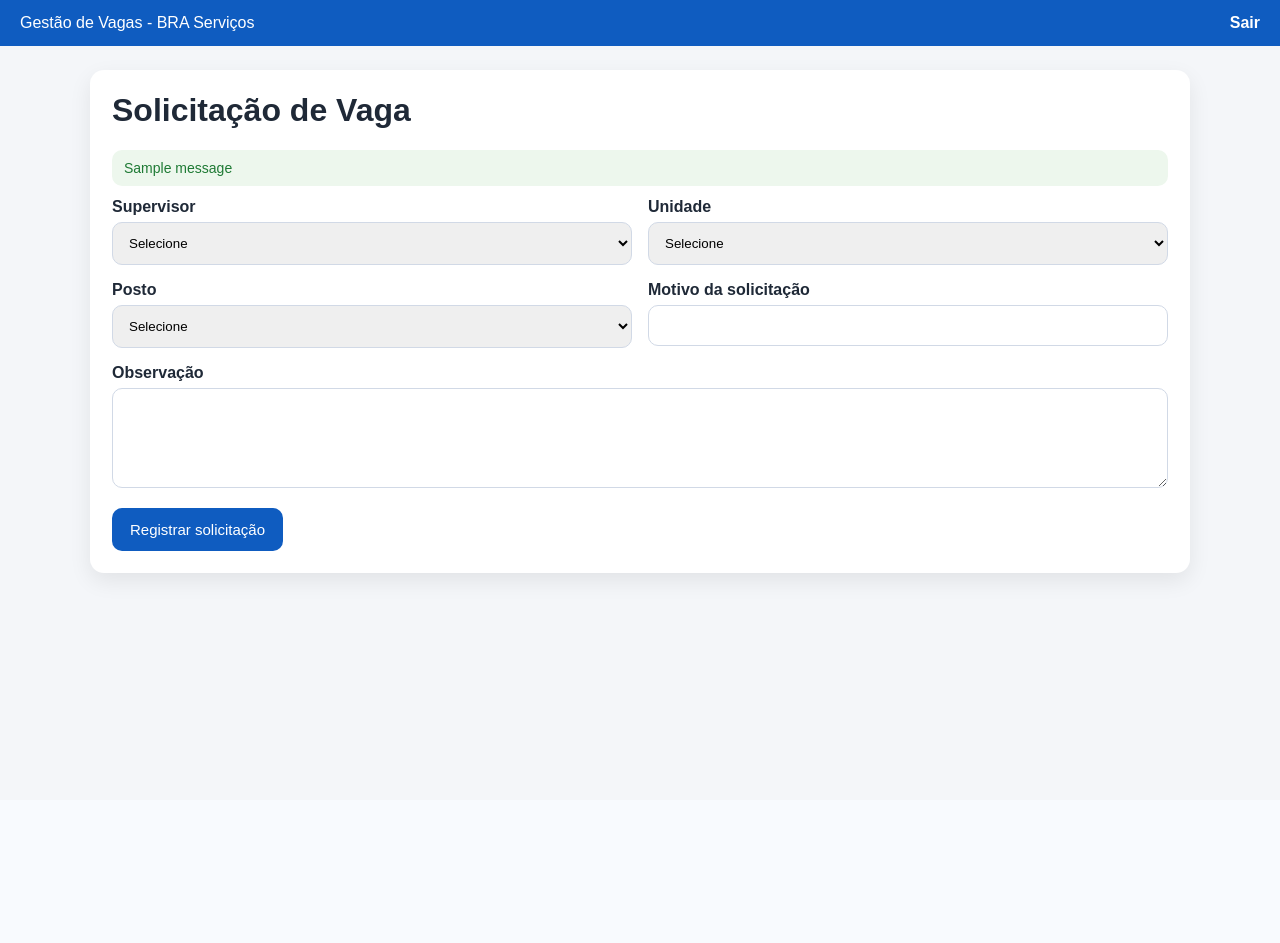
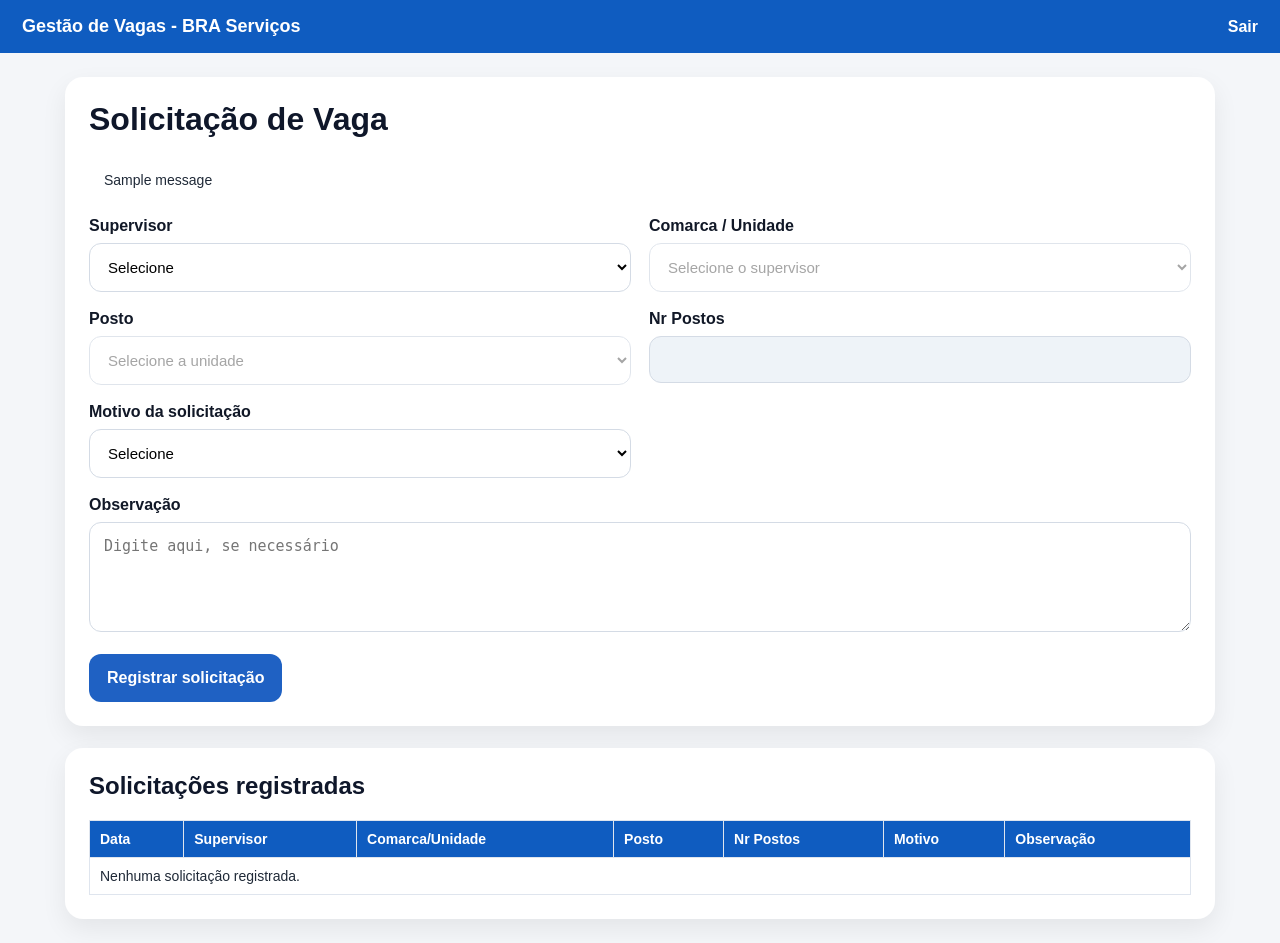
Before and after one commit to vmssantana/conectaVagas, a Flask app: template templates/vagas.html in a window 1280 px wide. Before the commit the page ends 584 px from the top, so only its background shows below. Run offline with Flask 3, Linux system fonts and the light colour scheme; the template is opened without the code that fills it: most values are stand-ins (such as "Sample title", 1, 10 or a date in 2020); one stand-in notice (Sample message) is shown.

Commit message:
Update vagas.html

```diff
--- a/templates/vagas.html
+++ b/templates/vagas.html
@@ -3,101 +3,141 @@
 <head>
   <meta charset="UTF-8">
   <meta name="viewport" content="width=device-width, initial-scale=1.0">
-  <title>Gestão de Vagas</title>
+  <title>Gestão de Vagas - BRA Serviços</title>
   <style>
     body {
+      margin: 0;
+      background: #f4f6f9;
       font-family: Arial, sans-serif;
-      background: #f4f6f9;
-      margin: 0;
       color: #1f2937;
     }
+
     .topbar {
       background: #0f5cc0;
-      color: white;
-      padding: 14px 20px;
+      color: #fff;
+      padding: 16px 22px;
       display: flex;
+      align-items: center;
       justify-content: space-between;
-      align-items: center;
+      gap: 12px;
     }
+
+    .topbar strong {
+      font-size: 18px;
+    }
+
     .topbar a {
-      color: white;
+      color: #fff;
       text-decoration: none;
       font-weight: bold;
     }
+
     .container {
-      max-width: 1100px;
+      max-width: 1150px;
       margin: 24px auto;
       padding: 0 16px;
     }
+
     .card {
-      background: white;
-      border-radius: 14px;
-      box-shadow: 0 8px 22px rgba(0, 0, 0, 0.08);
-      padding: 22px;
-      margin-bottom: 20px;
+      background: #fff;
+      border-radius: 18px;
+      box-shadow: 0 10px 26px rgba(0, 0, 0, 0.07);
+      padding: 24px;
+      margin-bottom: 22px;
     }
+
     h1, h2 {
       margin-top: 0;
+      color: #0f172a;
     }
+
     .grid {
       display: grid;
       grid-template-columns: repeat(2, minmax(0, 1fr));
-      gap: 16px;
+      gap: 18px;
     }
+
     .full {
       grid-column: 1 / -1;
     }
+
     label {
       display: block;
+      margin-bottom: 8px;
       font-weight: bold;
-      margin-bottom: 6px;
+      color: #111827;
     }
+
     select, input, textarea {
       width: 100%;
-      padding: 12px;
-      border: 1px solid #d1d9e6;
-      border-radius: 10px;
+      padding: 14px;
       box-sizing: border-box;
+      border: 1px solid #d4dbe5;
+      border-radius: 12px;
+      font-size: 15px;
+      outline: none;
+      background: #fff;
     }
+
+    select:focus, input:focus, textarea:focus {
+      border-color: #2563eb;
+    }
+
     input[readonly] {
       background: #eef3f8;
       font-weight: bold;
     }
+
     textarea {
-      min-height: 100px;
+      min-height: 110px;
       resize: vertical;
     }
+
     button {
       border: none;
-      border-radius: 10px;
-      background: #0f5cc0;
-      color: white;
-      padding: 13px 18px;
-      font-size: 15px;
+      border-radius: 12px;
+      background: #1f61c3;
+      color: #fff;
+      font-size: 16px;
+      padding: 15px 18px;
       cursor: pointer;
+      font-weight: bold;
     }
+
+    button:hover {
+      background: #184fa0;
+    }
+
     .flash {
-      margin-bottom: 12px;
-      padding: 10px 12px;
-      border-radius: 10px;
+      margin-bottom: 16px;
+      padding: 12px 14px;
+      border-radius: 12px;
       font-size: 14px;
+      border: 1px solid transparent;
     }
+
     .flash.sucesso {
       background: #edf7ed;
       color: #1e7a34;
+      border-color: #cfe8cf;
     }
+
     .flash.erro {
       background: #fdecec;
       color: #b42318;
+      border-color: #f3c7c3;
     }
+
     .table-wrap {
       overflow-x: auto;
     }
+
     table {
       width: 100%;
+      min-width: 820px;
       border-collapse: collapse;
-      min-width: 760px;
     }
+
     th, td {
       border: 1px solid #dfe5ee;
       padding: 10px;
@@ -105,31 +145,38 @@
       vertical-align: top;
       font-size: 14px;
     }
+
     th {
       background: #0f5cc0;
-      color: white;
+      color: #fff;
     }
-    @media (max-width: 768px) {
+
+    @media (max-width: 800px) {
       .grid {
         grid-template-columns: 1fr;
+      }
+
+      .topbar {
+        flex-direction: column;
+        align-items: flex-start;
       }
     }
   </style>
 </head>
 <body>
   <div class="topbar">
-    <div>Gestão de Vagas - BRA Serviços</div>
-    <a href="/logout">Sair</a>
+    <strong>Gestão de Vagas - BRA Serviços</strong>
+    <a href="{{ url_for('logout') }}">Sair</a>
   </div>
 
   <div class="container">
     <div class="card">
       <h1>Solicitação de Vaga</h1>
 
-      {% with messages = get_flashed_messages() %}
+      {% with messages = get_flashed_messages(with_categories=true) %}
         {% if messages %}
-          {% for message in messages %}
-            <div class="flash sucesso">{{ message }}</div>
+          {% for category, message in messages %}
+            <div class="flash {{ category }}">{{ message }}</div>
           {% endfor %}
         {% endif %}
       {% endwith %}
@@ -147,33 +194,37 @@
           </div>
 
           <div>
-            <label for="unidade">Unidade</label>
-            <select name="unidade" id="unidade" required>
-              <option value="">Selecione</option>
-              {% for u in unidades %}
-                <option value="{{ u }}">{{ u }}</option>
-              {% endfor %}
+            <label for="unidade">Comarca / Unidade</label>
+            <select name="unidade" id="unidade" required disabled>
+              <option value="">Selecione o supervisor</option>
             </select>
           </div>
 
           <div>
             <label for="posto">Posto</label>
-            <select name="posto" id="posto" required>
+            <select name="posto" id="posto" required disabled>
+              <option value="">Selecione a unidade</option>
+            </select>
+          </div>
+
+          <div>
+            <label for="nr_postos">Nr Postos</label>
+            <input type="text" name="nr_postos" id="nr_postos" readonly>
+          </div>
+
+          <div>
+            <label for="motivo">Motivo da solicitação</label>
+            <select name="motivo" id="motivo" required>
               <option value="">Selecione</option>
-              {% for p in postos %}
-                <option value="{{ p }}">{{ p }}</option>
+              {% for m in motivos %}
+                <option value="{{ m }}">{{ m }}</option>
               {% endfor %}
             </select>
           </div>
 
-          <div>
-            <label for="motivo">Motivo da solicitação</label>
-            <input type="text" name="motivo" id="motivo" required>
-          </div>
-
           <div class="full">
             <label for="observacao">Observação</label>
-            <textarea name="observacao" id="observacao"></textarea>
+            <textarea name="observacao" id="observacao" placeholder="Digite aqui, se necessário"></textarea>
           </div>
 
           <div class="full">
@@ -182,6 +233,112 @@
         </div>
       </form>
     </div>
+
+    <div class="card">
+      <h2>Solicitações registradas</h2>
+
+      <div class="table-wrap">
+        <table>
+          <thead>
+            <tr>
+              <th>Data</th>
+              <th>Supervisor</th>
+              <th>Comarca/Unidade</th>
+              <th>Posto</th>
+              <th>Nr Postos</th>
+              <th>Motivo</th>
+              <th>Observação</th>
+            </tr>
+          </thead>
+          <tbody>
+            {% if vagas|length > 1 %}
+              {% for v in vagas[1:] %}
+                <tr>
+                  <td>{{ v[0] if v|length > 0 else '' }}</td>
+                  <td>{{ v[1] if v|length > 1 else '' }}</td>
+                  <td>{{ v[2] if v|length > 2 else '' }}</td>
+                  <td>{{ v[3] if v|length > 3 else '' }}</td>
+                  <td>{{ v[4] if v|length > 4 else '' }}</td>
+                  <td>{{ v[5] if v|length > 5 else '' }}</td>
+                  <td>{{ v[6] if v|length > 6 else '' }}</td>
+                </tr>
+              {% endfor %}
+            {% else %}
+              <tr>
+                <td colspan="7">Nenhuma solicitação registrada.</td>
+              </tr>
+            {% endif %}
+          </tbody>
+        </table>
+      </div>
+    </div>
   </div>
+
+  <script>
+    const supervisor = document.getElementById("supervisor");
+    const unidade = document.getElementById("unidade");
+    const posto = document.getElementById("posto");
+    const nrPostos = document.getElementById("nr_postos");
+
+    supervisor.addEventListener("change", async () => {
+      unidade.innerHTML = '<option value="">Carregando...</option>';
+      posto.innerHTML = '<option value="">Selecione a unidade</option>';
+      posto.disabled = true;
+      nrPostos.value = "";
+
+      if (!supervisor.value) {
+        unidade.innerHTML = '<option value="">Selecione o supervisor</option>';
+        unidade.disabled = true;
+        return;
+      }
+
+      const res = await fetch(`/api/unidades?supervisor=${encodeURIComponent(supervisor.value)}`);
+      const data = await res.json();
+
+      unidade.innerHTML = '<option value="">Selecione</option>';
+      data.forEach(item => {
+        unidade.innerHTML += `<option value="${item}">${item}</option>`;
+      });
+
+      unidade.disabled = false;
+    });
+
+    unidade.addEventListener("change", async () => {
+      posto.innerHTML = '<option value="">Carregando...</option>';
+      posto.disabled = true;
+      nrPostos.value = "";
+
+      if (!supervisor.value || !unidade.value) {
+        posto.innerHTML = '<option value="">Selecione a unidade</option>';
+        return;
+      }
+
+      const res = await fetch(
+        `/api/postos?supervisor=${encodeURIComponent(supervisor.value)}&unidade=${encodeURIComponent(unidade.value)}`
+      );
+      const data = await res.json();
+
+      posto.innerHTML = '<option value="">Selecione</option>';
+      data.forEach(item => {
+        posto.innerHTML += `<option value="${item}">${item}</option>`;
+      });
+
+      posto.disabled = false;
+    });
+
+    posto.addEventListener("change", async () => {
+      nrPostos.value = "";
+
+      if (!supervisor.value || !unidade.value || !posto.value) {
+        return;
+      }
+
+      const res = await fetch(
+        `/api/nr-postos?supervisor=${encodeURIComponent(supervisor.value)}&unidade=${encodeURIComponent(unidade.value)}&posto=${encodeURIComponent(posto.value)}`
+      );
+      const data = await res.json();
+      nrPostos.value = data.nr_postos || "";
+    });
+  </script>
 </body>
 </html>
```
